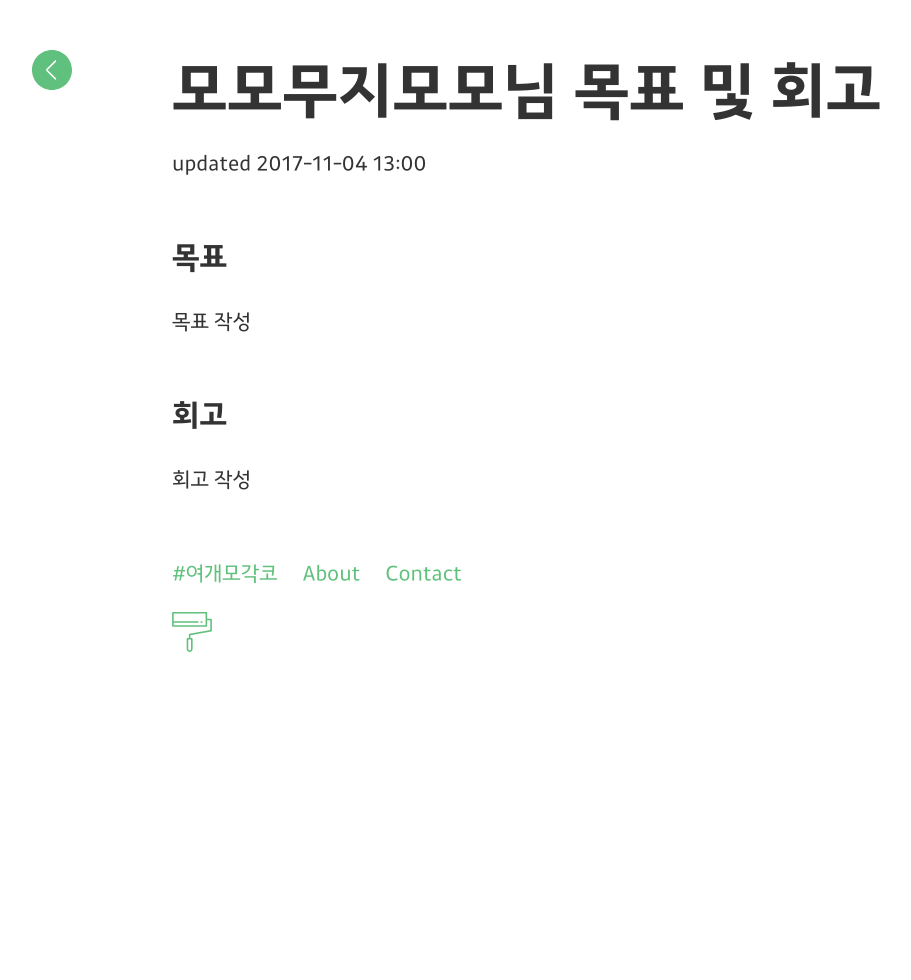
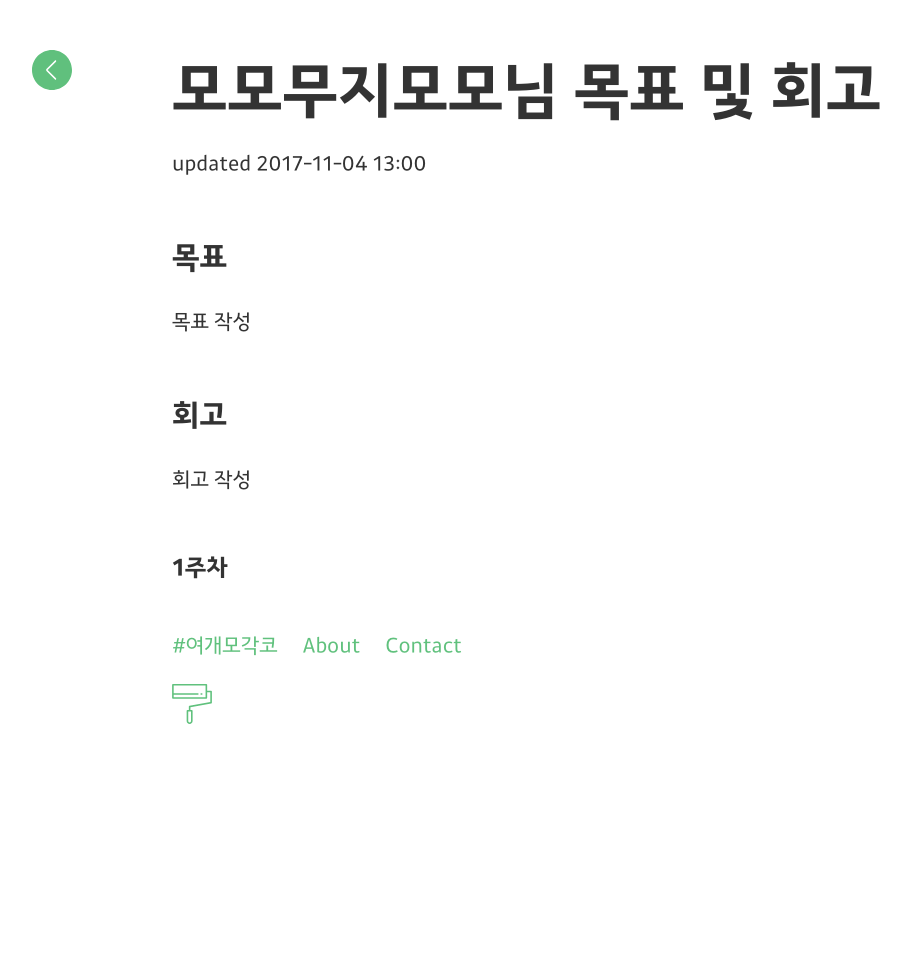
Before and after one commit to yeogaemogaco/retrospective-2nd, a Jekyll site: the page built from _posts/2017-11-04-JJRomi.md, in a window 1280 px wide. Shown: the whole page, without its empty margins (18-929 px from the left). Built offline with Jekyll 4.4.1, drawn with Linux system fonts in a browser that asks for light colours.

Commit message:
Update 2017-11-04-JJRomi.md

```diff
--- a/_posts/2017-11-04-JJRomi.md
+++ b/_posts/2017-11-04-JJRomi.md
@@ -10,3 +10,5 @@ date: 2017-11-04 13:00
 
 ## 회고
 회고 작성
+
+### 1주차
```
